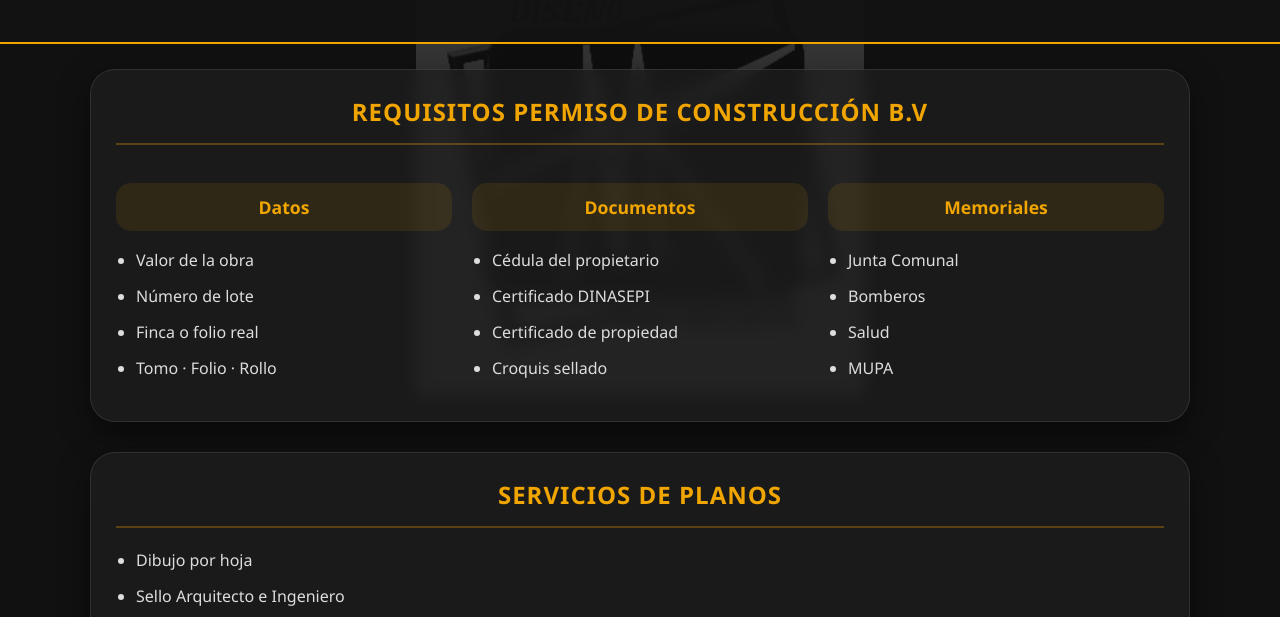
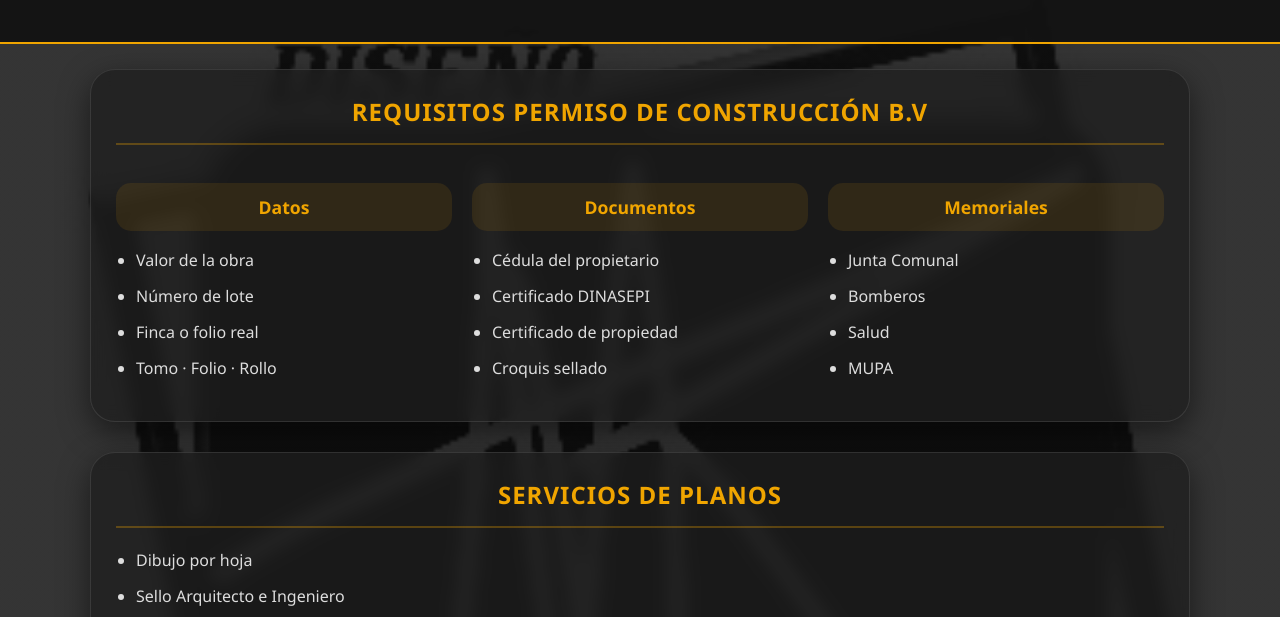
Before and after one commit to anel29murillo/PMR, a plain HTML site: page index.html in a window 1280 px wide. Shown: the part 173-790 px from the top of the page. Drawn offline with Linux system fonts and the light colour scheme.

Commit message:
Refactor styles and animations in index.html
Updated background properties and improved animation delays.

```diff
--- a/index.html
+++ b/index.html
@@ -35,15 +35,22 @@ body {
     color: #f2f2f2;
     background: linear-gradient(rgba(17, 17, 17, 0.85), rgba(17, 17, 17, 0.85)),
                 url('logotipo.jpg');
-    background-size: 90%;
-    background-position: center 150px;
+
+    /* Con 'cover' la imagen siempre cubrirá todo el fondo mientras bajas */
+    background-size: cover;
+    background-position: center;
     background-repeat: no-repeat;
-    background-attachment: scroll;
+
+    /* 'fixed' hace que el fondo se mantenga visible aunque el contenido se mueva */
+    background-attachment: fixed;
     background-color: #111;
 }
 
 @media (min-width: 768px) {
-    body { background-size: 35%; background-position: center 120px; }
+    body {
+        /* En computadoras, 'contain' evita que el logo se estire demasiado */
+        background-size: contain;
+    }
 }
 
 header {
```
